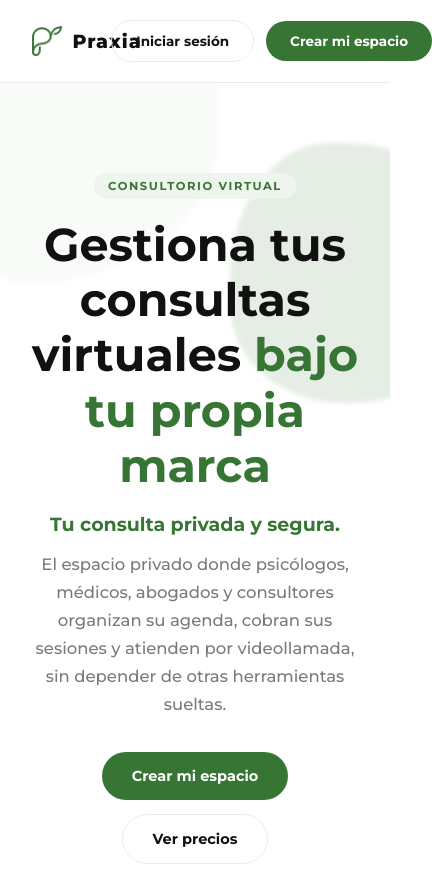
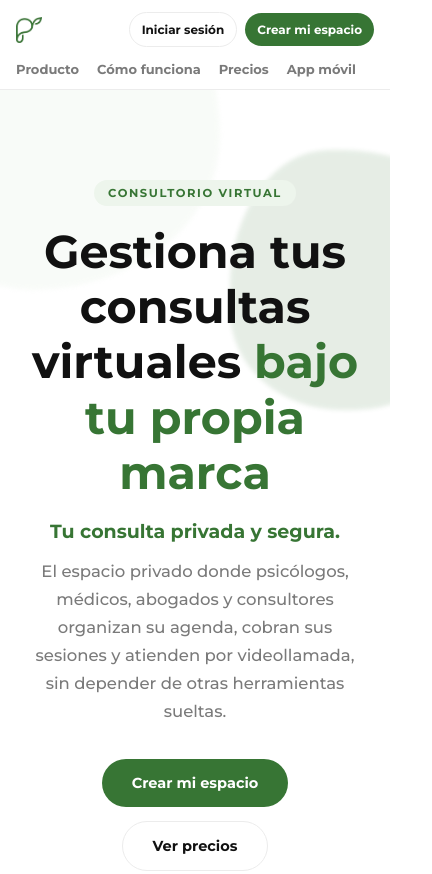
Before and after one commit to abycmexico/Praxia, a website: page index.html in a window 390 px wide. Shown: the top 874 px of the page, 432 px wide, since content can reach past the window. Drawn offline with Linux system fonts and the light colour scheme.

Commit message:
fix(web): el encabezado ya no se desacomoda en el celular
En el telefono el logo se encimaba con el boton de iniciar sesion, y el de
crear cuenta se salia de la pantalla. Y el menu simplemente desaparecia por
debajo de 760px, asi que desde el celular no habia forma de llegar a
precios, preguntas ni a la app movil.

Ahora el encabezado se acomoda en filas y el menu pasa a una tira que se
desliza de lado, en vez de esconderse. Se ve en cualquier ancho.

En pantallas muy angostas se achica el texto y se quita la palabra Praxia
junto al isotipo, pero no se quita ningun boton. Iniciar sesion es por
donde entran los que ya usan Praxia: esconderlo los deja sin puerta.

Probado a 375px y a 320px: los dos botones caben, el menu se ve, y la
pagina no se desborda de lado en ningun punto. La tabla comparativa mide
mas que la pantalla pero ya tenia su propio contenedor deslizable, asi que
se lee completa.

Co-Authored-By: Claude Opus 5 <noreply@anthropic.com>

```diff
--- a/index.html
+++ b/index.html
@@ -42,7 +42,33 @@
   .btn-fantasma{border:1.5px solid var(--line);color:var(--ink);}
   .btn-fantasma:hover{border-color:var(--verde);color:var(--verde);}
   header .acciones{display:flex;align-items:center;gap:12px;}
-  @media(max-width:760px){ header nav{display:none;} }
+  /* En el celular el encabezado no cabe: el logo se encimaba con los botones
+     y "Crear mi espacio" se salía de la pantalla. Se reacomoda en dos filas
+     y el menú pasa a una tira que se desliza, en vez de desaparecer. */
+  @media(max-width:760px){
+    header{flex-wrap:wrap;padding:12px 16px;gap:10px;row-gap:10px;}
+    header .logo img{height:26px;}
+    header .logo span{font-size:17px;}
+    header .acciones{gap:8px;}
+    header .acciones .btn{padding:9px 14px;font-size:12.5px;}
+
+    header nav{
+      order:3;width:100%;gap:18px;
+      overflow-x:auto;-webkit-overflow-scrolling:touch;
+      padding-top:4px;
+      scrollbar-width:none;
+    }
+    header nav::-webkit-scrollbar{display:none;}
+    header nav a.navlink{white-space:nowrap;font-size:13px;}
+  }
+
+  /* Muy angosto: se achica lo demás antes que quitar botones. "Iniciar
+     sesión" es por donde entran los que ya usan Praxia; esconderlo los deja
+     sin puerta. */
+  @media(max-width:420px){
+    header .logo span{display:none;}
+    header .acciones .btn{padding:9px 12px;font-size:12px;}
+  }
 
   .hero{padding:90px 24px 60px;text-align:center;}
   .hero h1{font-size:46px;max-width:760px;margin:0 auto 20px;}
```
